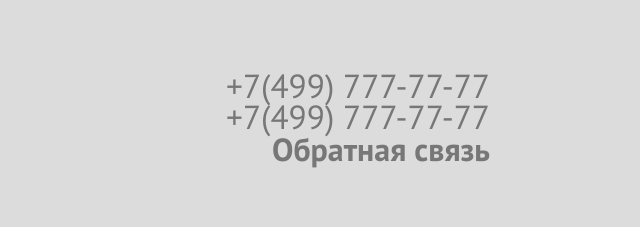
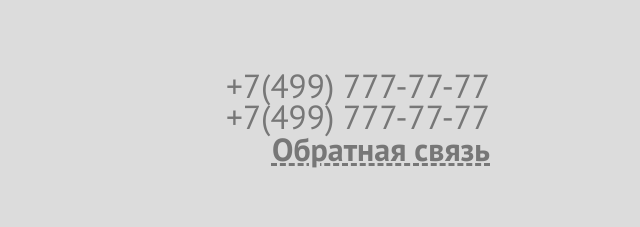
Before and after one commit to NotifyOne/test_HTML_CSS_3, a website: page index.html in a window 1280 px wide. Shown: the top 227 px of the page, 640-1280 px from the left. Drawn offline with Linux system fonts and the light colour scheme.

Commit message:
Add dashed line style for header-featback button

```diff
--- a/index.html
+++ b/index.html
@@ -199,7 +199,7 @@
         $(document).ready(function () {
             $('.slider').slick({
                 fade: true,
-                autoplaySpeed: 4000,
+                autoplaySpeed: 3000,
                 autoplay: true,
                 prevArrow: $('.arrow-left'),
                 nextArrow: $('.arrow-right')
--- a/scss/block/_header.scss
+++ b/scss/block/_header.scss
@@ -26,7 +26,9 @@
           font-weight: bold;
           a {
             color: $main_color;
-            text-decoration: none;
+            text-decoration-color: $main_color;
+            text-decoration-line: underline;
+            text-decoration-style: dashed;
           }
         }
     }
```
Also changed, not shown: css/main.css.
